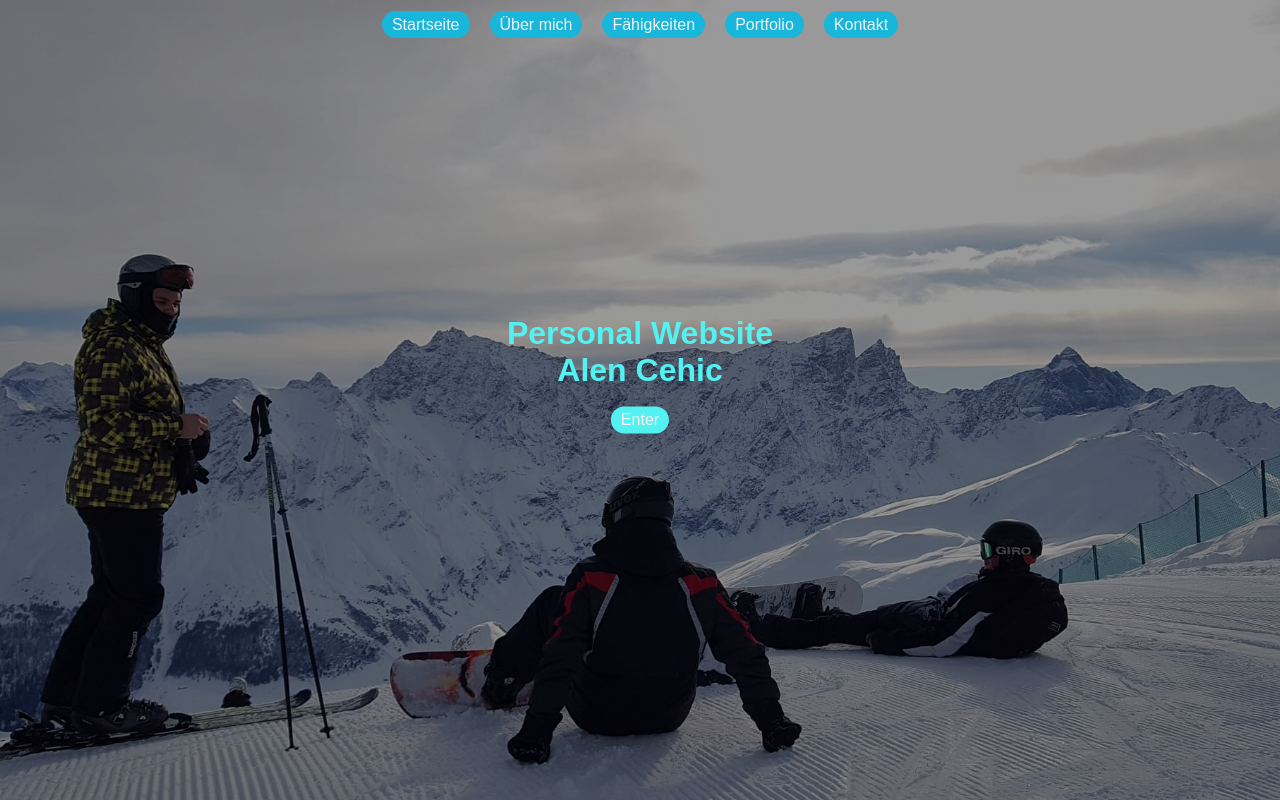
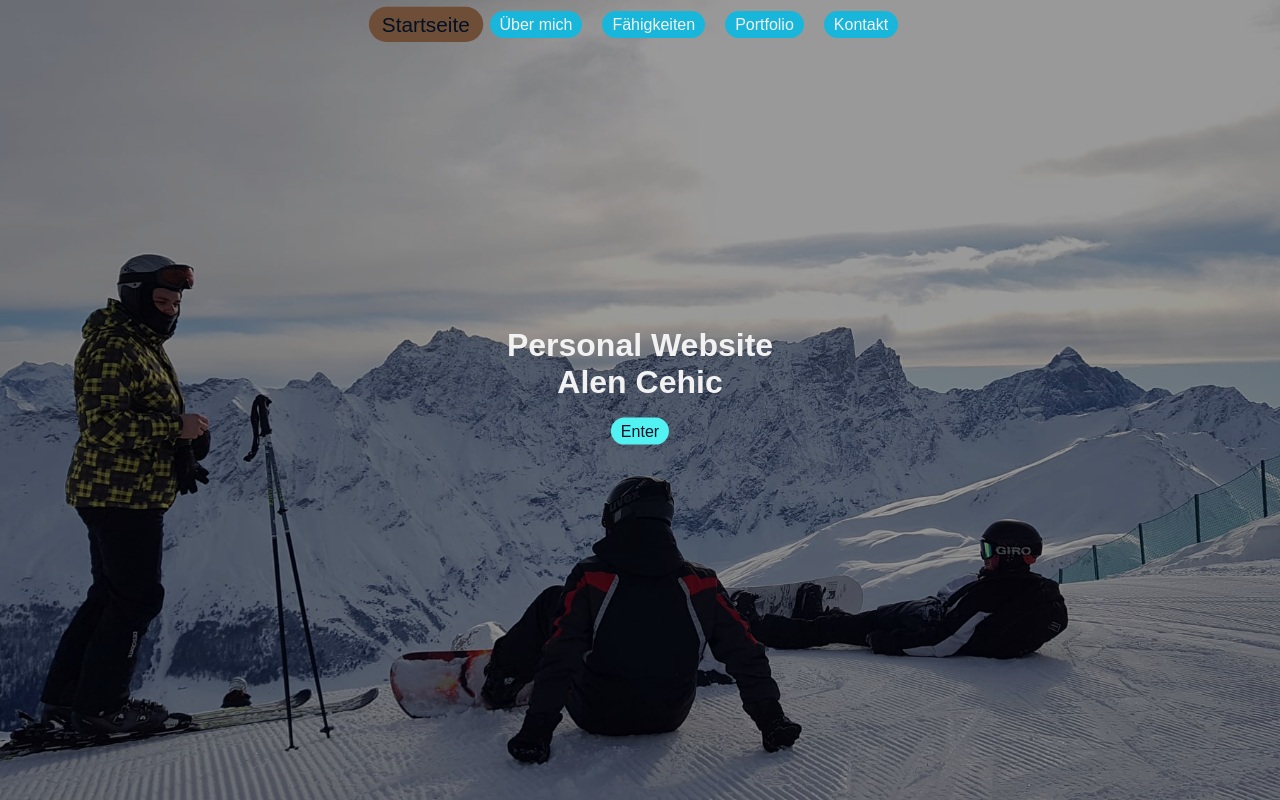
Before and after one commit to AlenCehic/M293---Projekt---Cehic-Alen, a plain HTML site: page index.html in a window 1280 px wide. In both pictures the pointer is over the item "Startseite". Drawn offline with Linux system fonts and the light colour scheme.

Commit message:
hover animation for all link buttons

```diff
--- a/index.html
+++ b/index.html
@@ -21,7 +21,7 @@
     </header>
     <div id="indexArticle">
         <h1 id="indexTitle">Personal Website<br>Alen Cehic</h1>
-        <p><a id="enterButton" href="ueberMich.html">Enter</a></p>
+        <div class="enterContainer"><a id="enterButton" href="ueberMich.html">Enter</a></div>
     </div>
     <footer></footer>
 </body>
--- a/style.css
+++ b/style.css
@@ -22,6 +22,7 @@ h1, h2 {
 
 #enterButton {
     background-color: #52F2F2;
+    color: #011126;
 }
 
 #indexArticle {
@@ -51,6 +52,23 @@ a {
     color: #F2F2F2;
 }
 
+li:hover {
+    transform: scale(1.3, 1.3);
+}
+
+li .indexNav:hover {
+    background-color: #6F4E37;
+}
+
+li a:hover {
+    background-color: #52F2F2;
+    color: #011126;
+}
+
+.enterContainer:hover {
+    transform: scale(1.3, 1.3);
+}
+
 #currentNav {
     background-color: #18B6DB;
 }
@@ -58,3 +76,7 @@ a {
 .indexNav {
     background-color: #18B6DB;
 }
+
+#indexTitle {
+    color: #F2F2F2;
+}
```
